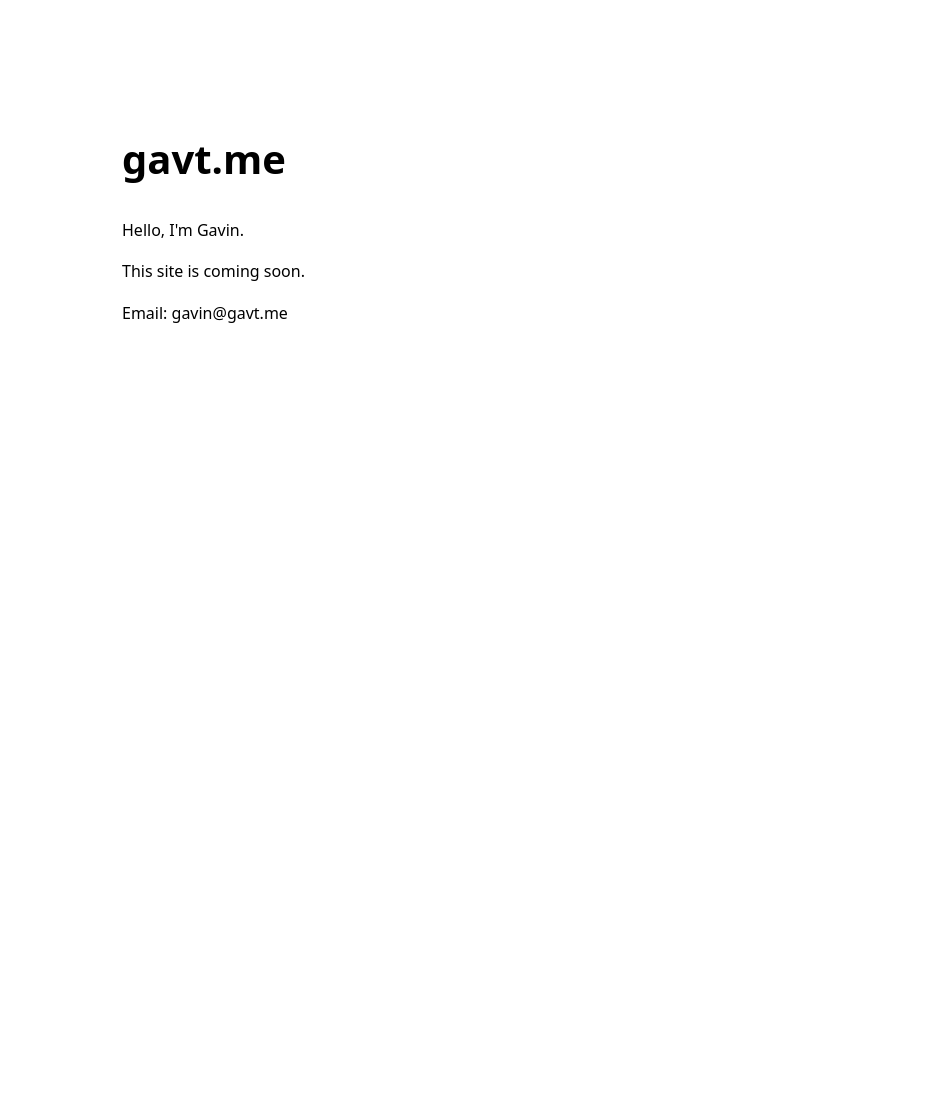
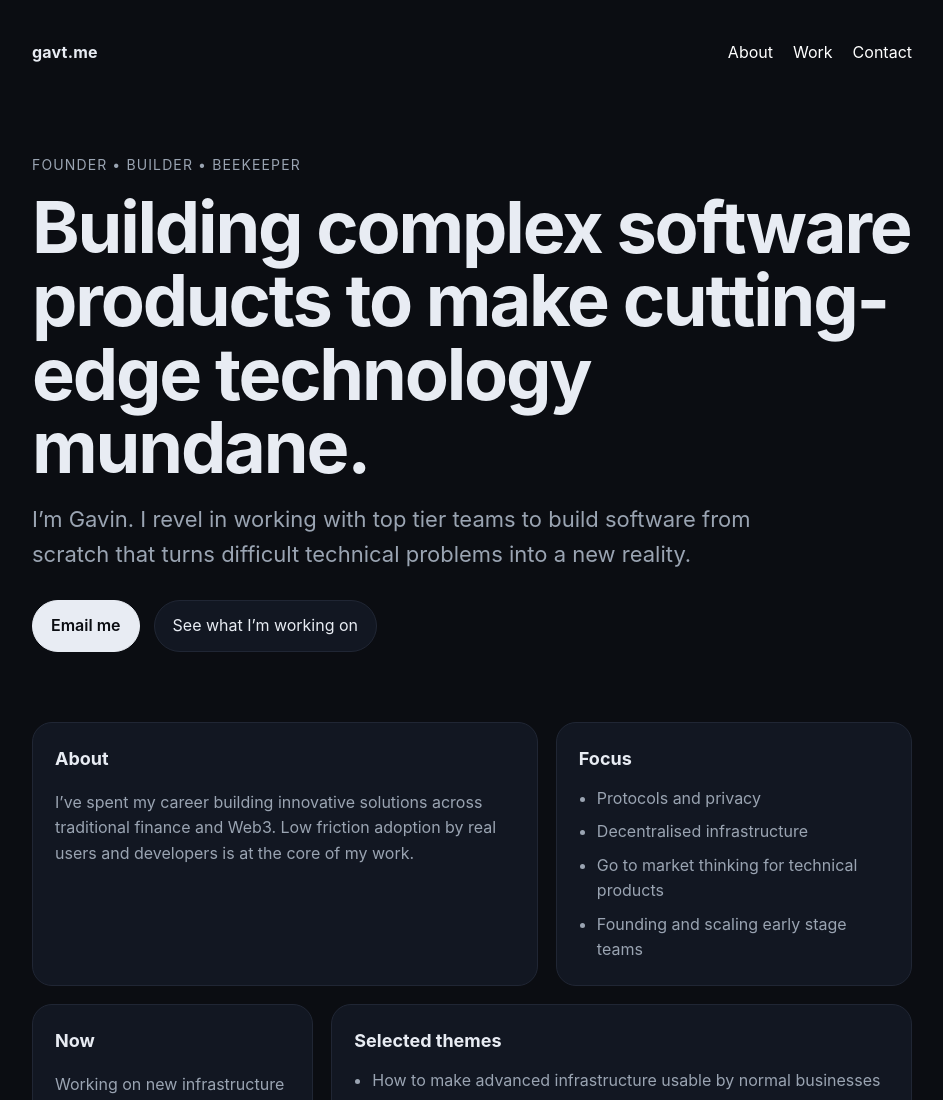
Before and after one commit to GavT/gavt-me-site, a plain HTML site: page index.html in a window 1280 px wide. Shown: the top 1100 px of the page, without its empty margins (168-1111 px from the left). Before the commit the page ends 800 px from the top, so only its background shows below. Drawn offline with Linux system fonts and the light colour scheme.

Commit message:
Revamp index.html with new layout and styles
Updated the HTML structure and styling for improved layout and design.

```diff
--- a/index.html
+++ b/index.html
@@ -1,28 +1,232 @@
 <!DOCTYPE html>
-<html>
+<html lang="en">
 <head>
-<title>gavt.me</title>
-<meta name="viewport" content="width=device-width, initial-scale=1">
-<style>
-body{
-font-family: system-ui;
-max-width:700px;
-margin:80px auto;
-padding:20px;
-line-height:1.6;
-}
-h1{font-size:40px;}
-</style>
+  <meta charset="UTF-8" />
+  <meta name="viewport" content="width=device-width, initial-scale=1.0" />
+  <title>Gavin | gavt.me</title>
+  <meta name="description" content="Personal site for Gavin" />
+  <style>
+    :root {
+      --bg: #0b0d12;
+      --panel: #121722;
+      --text: #e8ecf3;
+      --muted: #9aa4b2;
+      --line: #202634;
+      --accent: #ffffff;
+      --max: 920px;
+    }
+
+    * { box-sizing: border-box; }
+
+    html, body {
+      margin: 0;
+      padding: 0;
+      background: var(--bg);
+      color: var(--text);
+      font-family: Inter, ui-sans-serif, system-ui, -apple-system, BlinkMacSystemFont, "Segoe UI", sans-serif;
+      line-height: 1.6;
+    }
+
+    a {
+      color: var(--accent);
+      text-decoration: none;
+    }
+
+    a:hover {
+      opacity: 0.8;
+    }
+
+    .wrap {
+      max-width: var(--max);
+      margin: 0 auto;
+      padding: 32px 20px 80px;
+    }
+
+    .nav {
+      display: flex;
+      justify-content: space-between;
+      align-items: center;
+      padding: 8px 0 40px;
+    }
+
+    .brand {
+      font-weight: 700;
+      letter-spacing: 0.2px;
+    }
+
+    .nav-links {
+      display: flex;
+      gap: 20px;
+      flex-wrap: wrap;
+    }
+
+    .hero {
+      padding: 48px 0 28px;
+    }
+
+    .eyebrow {
+      color: var(--muted);
+      font-size: 14px;
+      letter-spacing: 0.08em;
+      text-transform: uppercase;
+      margin-bottom: 14px;
+    }
+
+    h1 {
+      font-size: clamp(40px, 8vw, 72px);
+      line-height: 1.02;
+      margin: 0 0 18px;
+      letter-spacing: -0.03em;
+    }
+
+    .sub {
+      font-size: clamp(18px, 3vw, 22px);
+      color: var(--muted);
+      max-width: 720px;
+      margin: 0 0 28px;
+    }
+
+    .cta-row {
+      display: flex;
+      gap: 14px;
+      flex-wrap: wrap;
+      margin-top: 10px;
+    }
+
+    .btn {
+      display: inline-block;
+      padding: 12px 18px;
+      border-radius: 999px;
+      border: 1px solid var(--line);
+      background: var(--panel);
+      color: var(--text);
+    }
+
+    .btn.primary {
+      background: var(--text);
+      color: var(--bg);
+      border-color: var(--text);
+      font-weight: 600;
+    }
+
+    .grid {
+      display: grid;
+      grid-template-columns: repeat(12, 1fr);
+      gap: 18px;
+      margin-top: 42px;
+    }
+
+    .card {
+      grid-column: span 12;
+      background: var(--panel);
+      border: 1px solid var(--line);
+      border-radius: 20px;
+      padding: 22px;
+    }
+
+    .card h2 {
+      margin: 0 0 12px;
+      font-size: 18px;
+    }
+
+    .muted {
+      color: var(--muted);
+    }
+
+    .list {
+      margin: 0;
+      padding-left: 18px;
+    }
+
+    .list li + li {
+      margin-top: 8px;
+    }
+
+    .footer {
+      margin-top: 48px;
+      padding-top: 28px;
+      border-top: 1px solid var(--line);
+      color: var(--muted);
+      font-size: 14px;
+    }
+
+    @media (min-width: 780px) {
+      .card.span-7 { grid-column: span 7; }
+      .card.span-5 { grid-column: span 5; }
+      .card.span-4 { grid-column: span 4; }
+      .card.span-8 { grid-column: span 8; }
+    }
+  </style>
 </head>
 <body>
+  <div class="wrap">
+    <nav class="nav">
+      <div class="brand">gavt.me</div>
+      <div class="nav-links">
+        <a href="#about">About</a>
+        <a href="#work">Work</a>
+        <a href="mailto:gavin@gavt.me">Contact</a>
+      </div>
+    </nav>
 
-<h1>gavt.me</h1>
+    <section class="hero">
+      <div class="eyebrow">Founder • Builder • Beekeeper</div>
+      <h1>Building complex software products to make cutting-edge technology mundane.</h1>
+      <p class="sub">
+        I’m Gavin. I revel in working with top tier teams to build software from scratch that turns difficult technical problems into a new reality.
+      </p>
+      <div class="cta-row">
+        <a class="btn primary" href="mailto:gavin@gavt.me">Email me</a>
+        <a class="btn" href="#work">See what I’m working on</a>
+      </div>
+    </section>
 
-<p>Hello, I'm Gavin.</p>
+    <section class="grid" id="about">
+      <article class="card span-7">
+        <h2>About</h2>
+        <p class="muted">
+          I’ve spent my career building innovative solutions across traditional finance and Web3. Low friction adoption by real users and developers is at the core of my work.
+        </p>
+      </article>
 
-<p>This site is coming soon.</p>
+      <article class="card span-5">
+        <h2>Focus</h2>
+        <ul class="list muted">
+          <li>Protocols and privacy</li>
+          <li>Decentralised infrastructure</li>
+          <li>Go to market thinking for technical products</li>
+          <li>Founding and scaling early stage teams</li>
+        </ul>
+      </article>
 
-<p>Email: gavin@gavt.me</p>
+      <article class="card span-4" id="work">
+        <h2>Now</h2>
+        <p class="muted">
+          Working on new infrastructure and product ideas with a focus on practical utility.
+        </p>
+      </article>
 
+      <article class="card span-8">
+        <h2>Selected themes</h2>
+        <ul class="list muted">
+          <li>How to make advanced infrastructure usable by normal businesses</li>
+          <li>How incentives shape protocol adoption</li>
+          <li>How to simplify complex systems without losing capability</li>
+        </ul>
+      </article>
+
+      <article class="card span-12">
+        <h2>Contact</h2>
+        <p class="muted">
+          The best way to reach me is by email at
+          <a href="mailto:gavin@gavt.me">gavin@gavt.me</a>.
+        </p>
+      </article>
+    </section>
+
+    <footer class="footer">
+      © 2026 Gavin
+    </footer>
+  </div>
 </body>
 </html>
```
